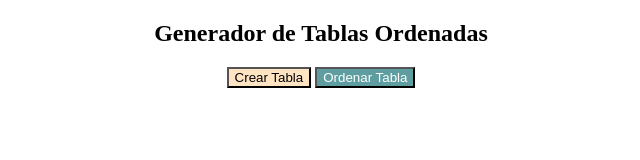
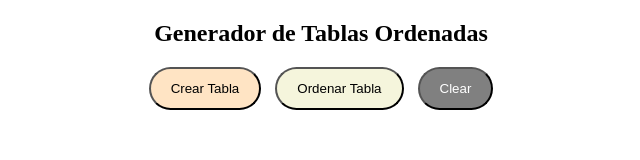
Before and after one commit to rafavillarraso/tablaaleatoria, a plain HTML site: page index.html in a window 1280 px wide. Shown: the whole page, without its empty margins (319-959 px from the left). Drawn offline with Linux system fonts and the light colour scheme.

Commit message:
modificacion de estilos y html y primeras pruebas js

```diff
--- a/estilos.css
+++ b/estilos.css
@@ -1,5 +1,12 @@
 .titulo, .botones {
     text-align: center;
+}
+
+button {
+    padding: 12px 20px;
+    margin-right: 5px;
+    margin-left: 5px;
+    border-radius: 100px;
 }
 
 .b1 {
@@ -7,6 +14,10 @@
 }
 
 .b2 {
-    background-color: cadetblue;
-    color:white;
+    background-color:beige;
 }
+
+.b3 {
+    background-color: gray;
+    color: white;
+}
--- a/index.html
+++ b/index.html
@@ -13,7 +13,8 @@
     <div class="botones">
     <button class="b1" onclick="crearTabla()">Crear Tabla</button>
     <button class="b2" onclick="ordenarTabla()">Ordenar Tabla</button>
+    <button class="b3" onclick="ordenarTabla()">Clear</button>
     </div>
-    <div id="tabla"></div>
+    <div id="taula"></div>
 </body>
 </html>
--- a/main.js
+++ b/main.js
@@ -1,3 +1,3 @@
 function crearTabla(){
-    return document.getElementById("tabla").innerHTML="hola!";
+
 }
```
